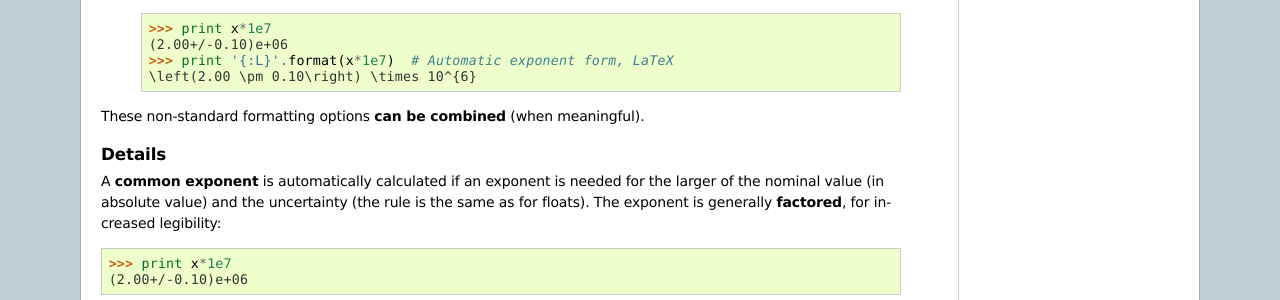
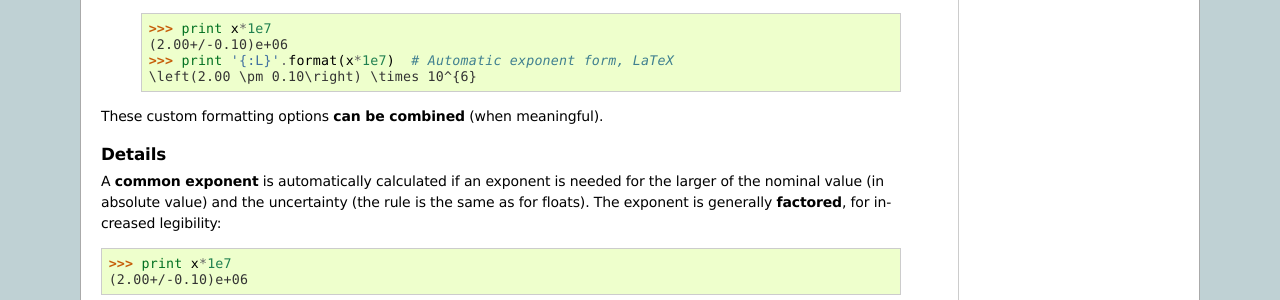
Before and after one commit to lmfit/uncertainties, a Sphinx documentation site: the page built from doc/user_guide.rst, in a window 1280 px wide and 900 px high, scrolled down 6242 px. Shown: the part 152-452 px from the top of the window. Built offline with Sphinx 7.4.7, drawn with Linux system fonts in a browser that asks for light colours; pages that are not in the unit, such as notebooks, are missing from menus; the version number could not be read and is left out.

Commit message:
Consistency.

```diff
--- a/doc/user_guide.rst
+++ b/doc/user_guide.rst
@@ -487,7 +487,7 @@ formatting options. They can be added at the end of the format string:
   >>> print '{:L}'.format(x*1e7)  # Automatic exponent form, LaTeX
   \left(2.00 \pm 0.10\right) \times 10^{6}
 
-These non-standard formatting options **can be combined** (when meaningful).
+These custom formatting options **can be combined** (when meaningful).
 
 Details
 -------
```
